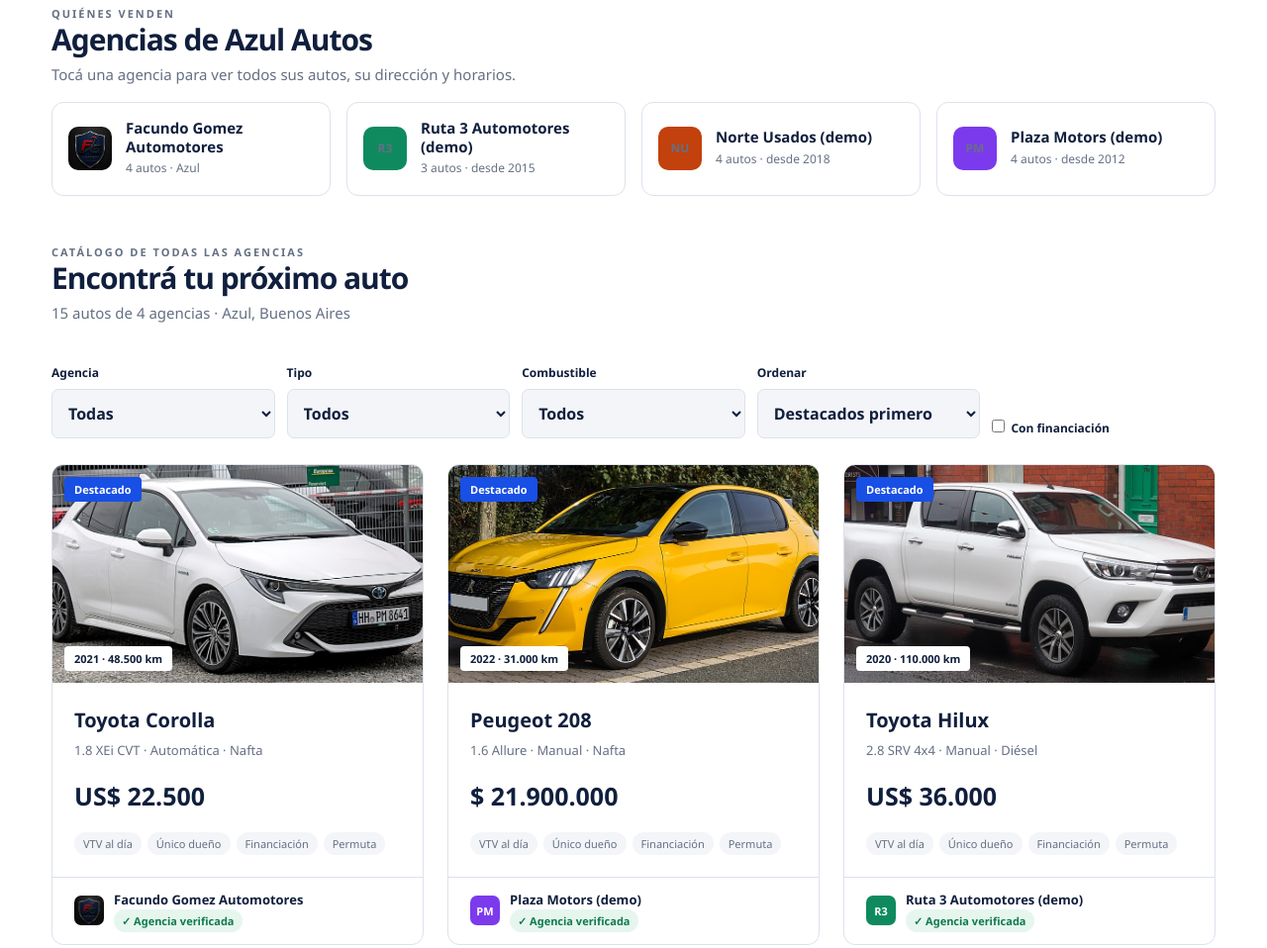
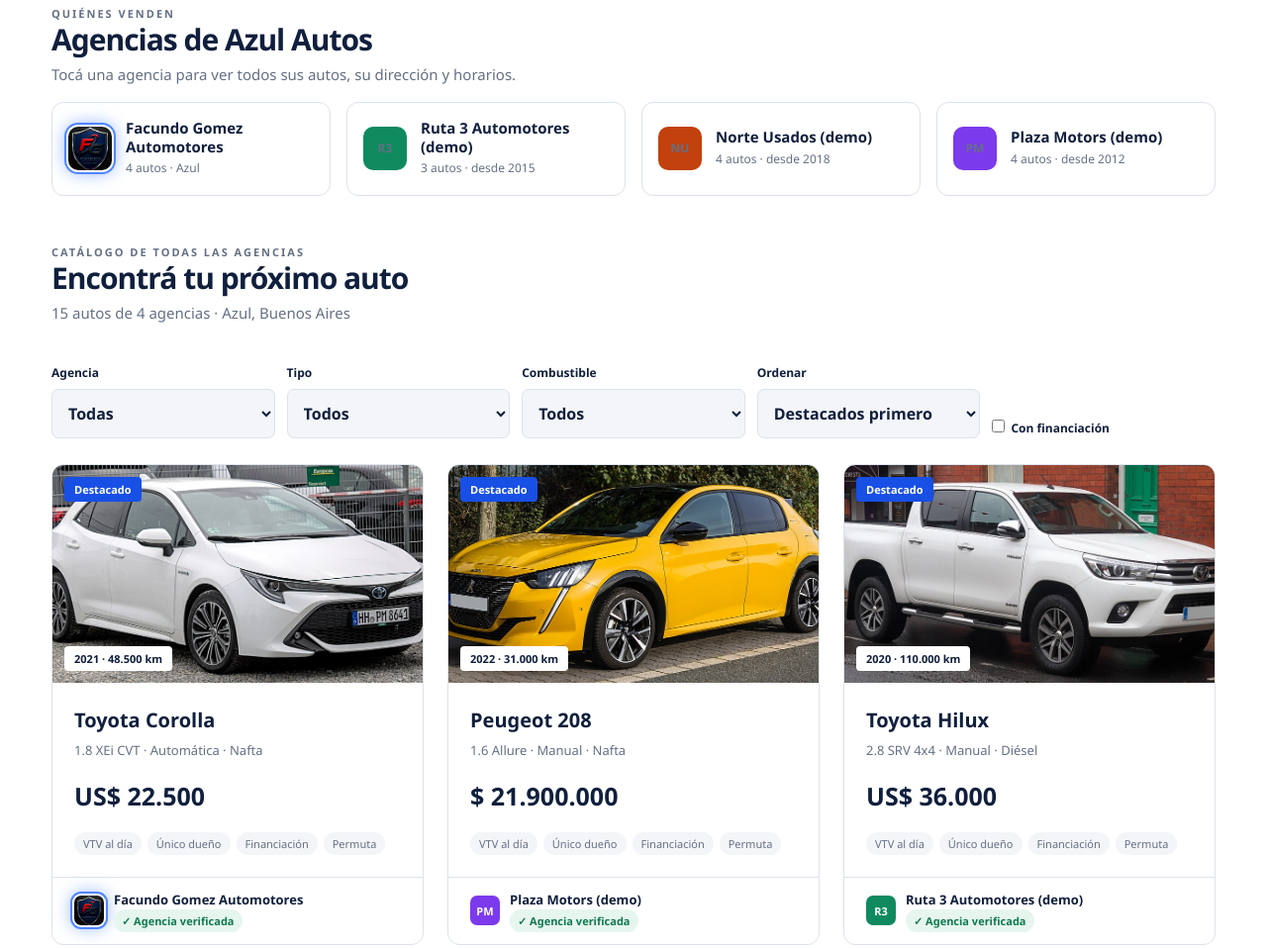
Before and after one commit to tuimagenstudios/azul-autos, a plain HTML site: page agencias/index.html in a window 1280 px wide. Shown: the part 780-1738 px from the top of the page at 99% size. Drawn offline with Linux system fonts and the light colour scheme.

Commit message:
Aro de luz y brillo en logos de agencias
Co-Authored-By: Claude Opus 5.5 <noreply@anthropic.com>

```diff
--- a/agencias/agencias.css
+++ b/agencias/agencias.css
@@ -61,3 +61,5 @@
 .ag-centro{background:#184fe5}.ag-ruta3{background:#0f8a5f}.ag-norte{background:#c2410c}.ag-plaza{background:#7c3aed}.ag-new{background:#94a3b8}.chk{width:auto!important;margin:0 6px 0 0!important}.light{color:#8fb2ff}[data-full]{width:100%;text-align:center}[data-pad]{padding:14px 0!important}.mt10{margin-top:10px}.mt16{margin-top:16px}.panel-card h3{margin-top:0}.slot.done{border-style:solid}
 @media(max-width:760px){.panel-wrap{grid-template-columns:minmax(0,1fr)}.mobile-tabs{min-width:0;max-width:100vw;margin:0;gap:0}.table td.c-act{grid-column:1/-1}.row-actions{flex-direction:row}.row-actions button{flex:1}}
 .agency-mark.has-logo{background:#0b1022;padding:0;overflow:hidden}.agency-mark.has-logo img{width:100%;height:100%;object-fit:cover;display:block}.ag-centro{background:#13234d}
+.agency-mark.has-logo{background:#fff;padding:2px;box-shadow:0 0 0 2px #fff,0 0 0 4px #4f86ff,0 0 18px 2px #4f86ffaa}.agency-mark.has-logo img{border-radius:inherit;filter:brightness(1.25) contrast(1.08) saturate(1.1)}.agency-hero .agency-mark.has-logo{box-shadow:0 0 0 3px #fff,0 0 0 6px #4f86ff,0 0 32px 6px #4f86ffbb}
+.agency-mark.has-logo{overflow:hidden}.agency-mark.has-logo img{transform:scale(1.32)}
```
